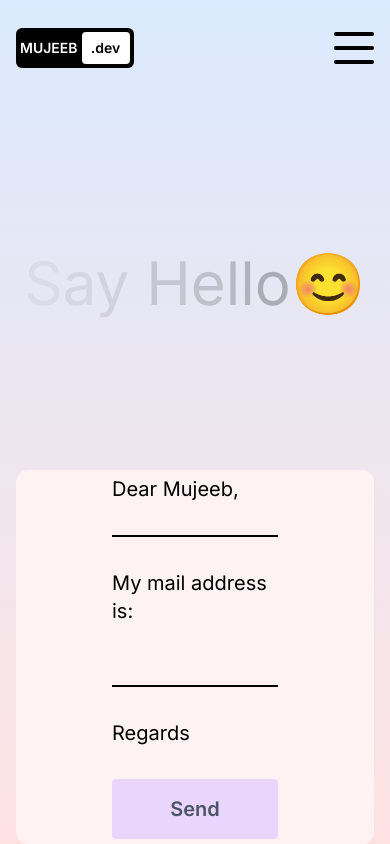
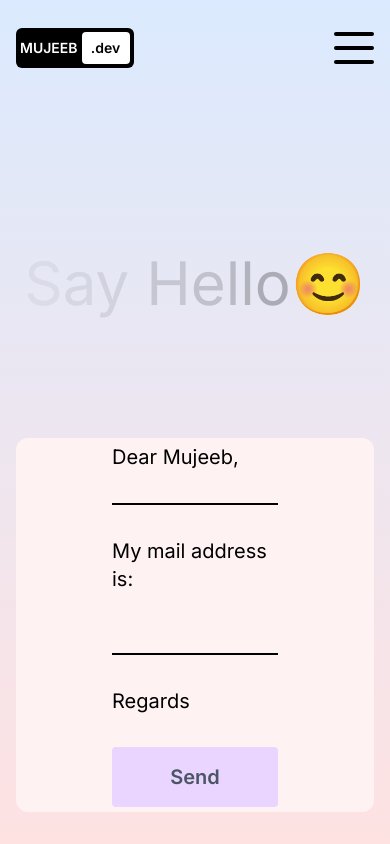
Before and after one commit to Mujeeb02/Portfolio, a Next.js app: page /contact in a window 390 px wide. Built offline with nearby package versions, Linux system fonts and the light colour scheme.

Commit message:
contact responsiveness fixed

```diff
--- a/src/app/contact/page.jsx
+++ b/src/app/contact/page.jsx
@@ -62,7 +62,7 @@
                 <form
                     onSubmit={sendEmail}
                     ref={form}
-                    className="h-1/2 lg:h-full lg:w-1/2 bg-red-50 rounded-xl text-xl flex flex-col gap-8 justify-center p-24"
+                    className="h-1/2 -mt-8 md:mt-0 lg:h-full lg:w-1/2 bg-red-50 rounded-xl text-xl flex flex-col gap-8 justify-center p-24"
                 >
                     <span>Dear Mujeeb,</span>
                     <textarea
```
